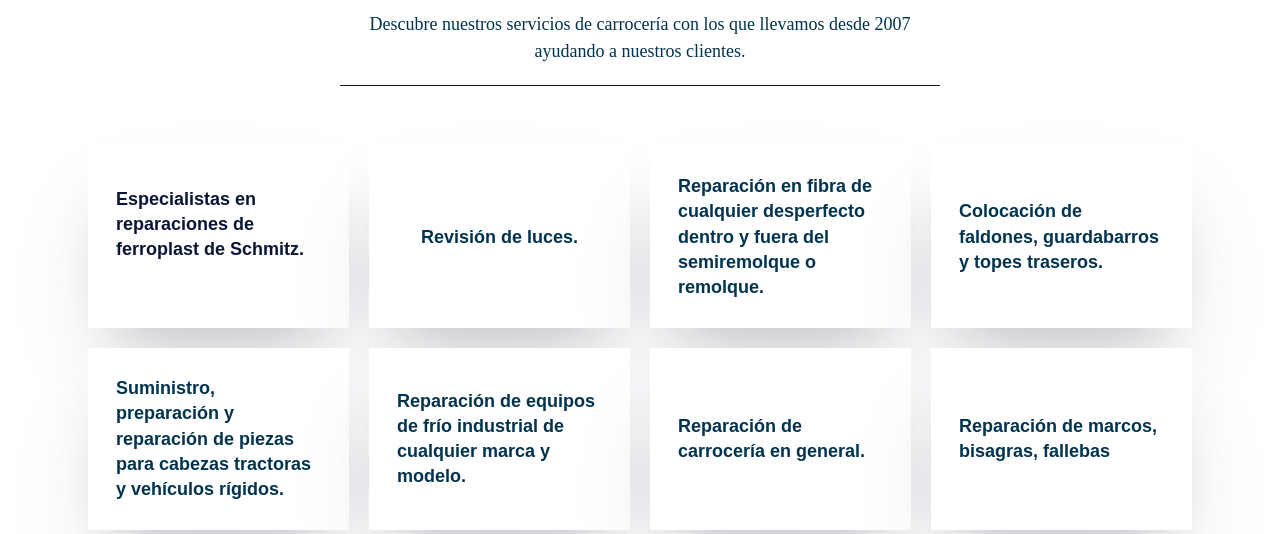
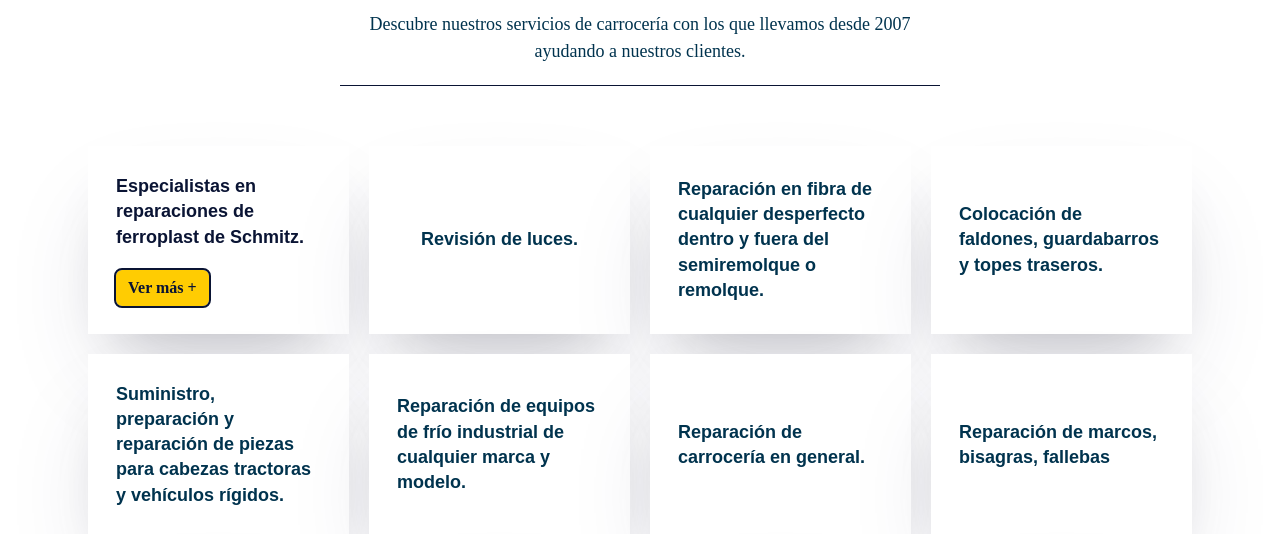
Before and after one commit to xsdesignio/fiberglass.es, a plain HTML site: page servicios/index.html in a window 1280 px wide. Shown: the part 671-1205 px from the top of the page. Drawn offline with Linux system fonts and the light colour scheme; a web font is replaced by a local one.

Commit message:
Showing service-linked 'Ver mas +' button without hover and modifying information in about us page

```diff
--- a/css/services.css
+++ b/css/services.css
@@ -42,24 +42,43 @@
 .service-linked {
     text-decoration: none;
     color: var(--dark-blue);
+    text-align: left;
 }
 .service-linked p {
-    margin-top: -40px;
-    transform: scaleY(0);
-    transition: .6s scale;
-    color: var(--yellow);
+    margin-top: 20px;
+    justify-self: first baseline;
+    width: fit-content;
+    color: var(--dark-blue);
     font-weight: bold;
+    border-radius: 6px;
+    background-color: var(--yellow);
+    outline: 2px solid var(--dark-blue);
+    padding: 6px 12px;
+    transition: .2s;
+}
+
+.service-linked:hover p {
+    transform: scale(1.1);
+    margin: 28px 0 0 10px;
 }
 .service-linked:hover {
     cursor: pointer !important;
     outline: 2px solid var(--yellow);
 }
 
-.service-linked:hover p {
-    margin-top: 20px;
-    width: 100%;
-    transform: scaleY(1);
+.service-linked p:hover {
+    box-shadow: #00334e8f 0 0 32px;
 }
+
+.service-linked span {
+    display: inline-block;
+    transition: .2s margin;
+}
+.service-linked:hover span {
+    cursor: pointer !important;
+    margin-left: 20px;
+}
+
 .service-img {
     transition: .2s;
 }
--- a/servicios/index.html
+++ b/servicios/index.html
@@ -99,7 +99,7 @@
             <div class="services">
                 <a href="https://www.cargobull.com/es/" target="_blank" class="service service-linked">
                     <h1>Especialistas en reparaciones de ferroplast de Schmitz.</h1>
-                    <p>Ver más +</p>
+                    <p>Ver más <span>+</span></p>
                 </a>
                 <div class="service">
                     <h1>Revisión de luces.</h1>
```
Also changed, not shown: sobre-nosotros/index.html (+4 -4 lines).
